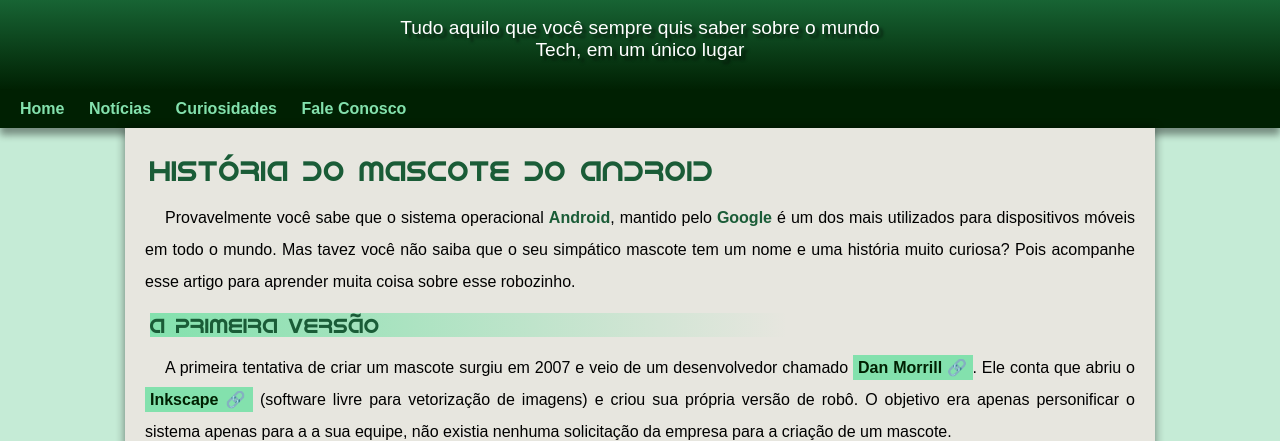
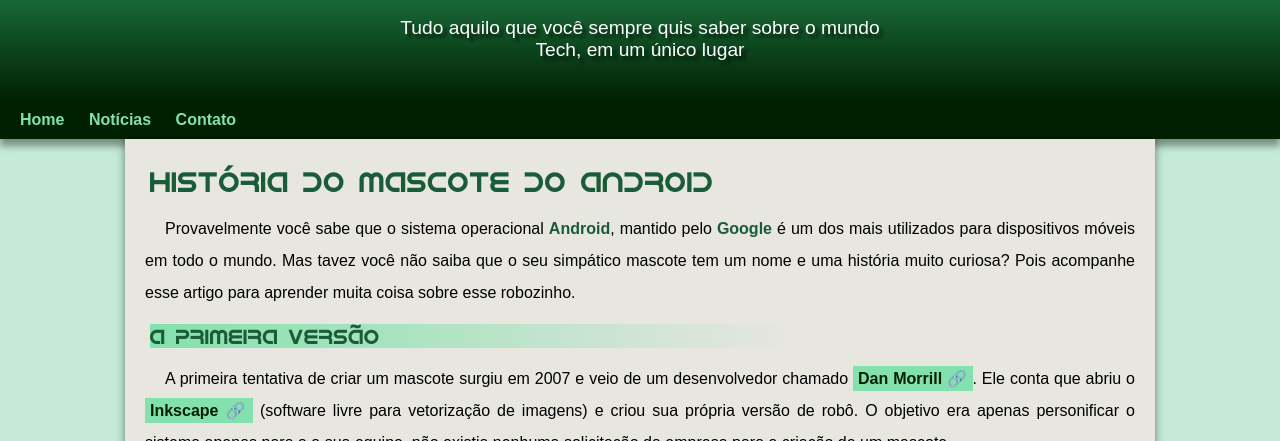
Before and after one commit to kaiwitek/projeto-android, a plain HTML site: page index.html in a window 1280 px wide. Shown: the part 90-531 px from the top of the page. Drawn offline with Linux system fonts and the light colour scheme.

Commit message:
Problema de Padding no Header corrigido

```diff
--- a/index.html
+++ b/index.html
@@ -14,8 +14,7 @@
     <nav>
         <a href="#">Home</a>
         <a href="#">Notícias</a>
-        <a href="#">Curiosidades</a>
-        <a href="#">Fale Conosco</a>
+        <a href="#">Contato</a>
     </nav>
     <main>
         <article>
--- a/style/style.css
+++ b/style/style.css
@@ -54,8 +54,7 @@ header > p {
     font-size: 1.2em;
     max-width: 500px;
     margin: auto;
-    margin-bottom: 10px;
-    padding: 0px 10px;
+    padding-bottom: 40px;
     text-shadow: 4px 4px 3px rgba(0, 0, 0, 0.575);
 }
 
```
